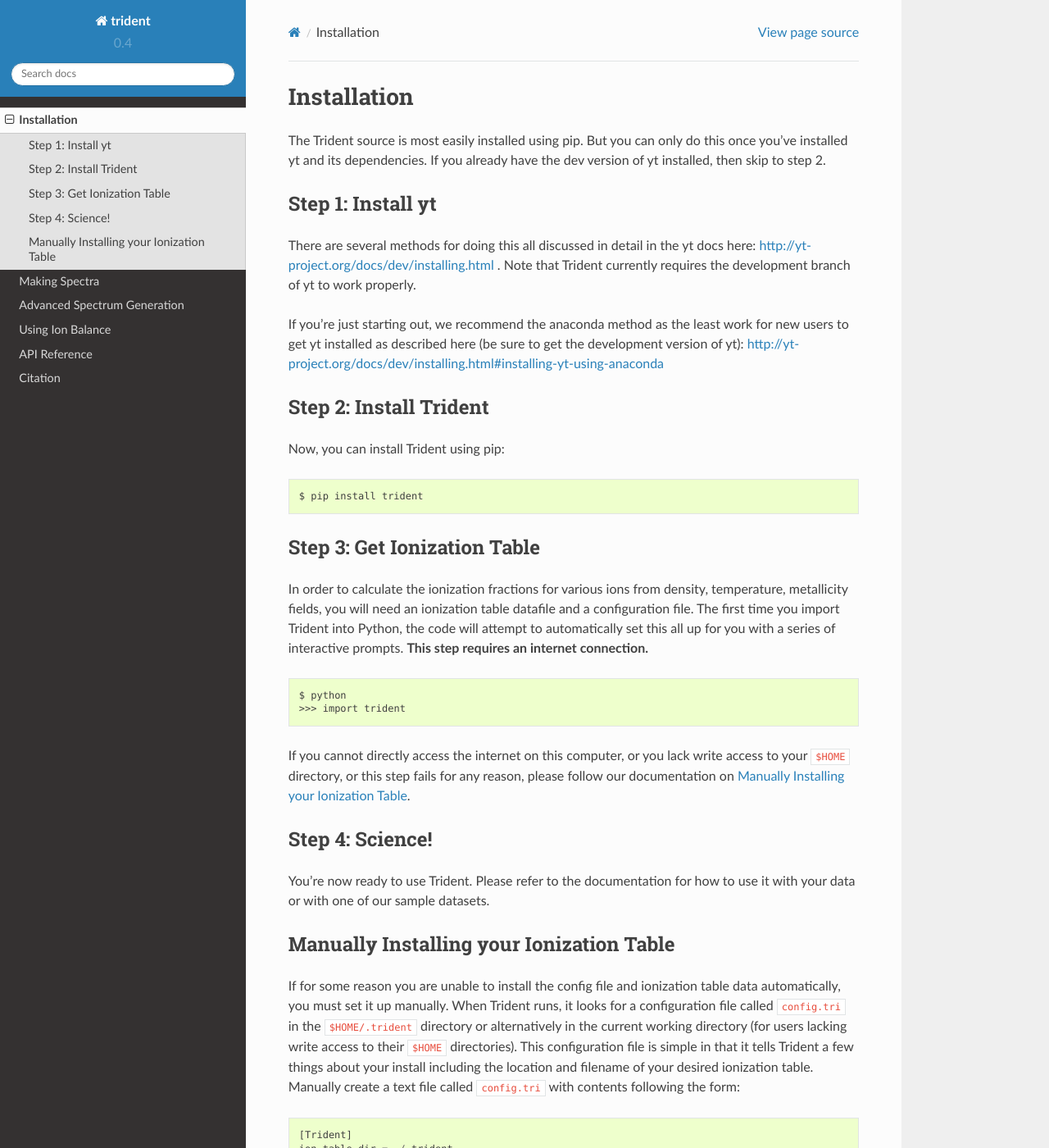
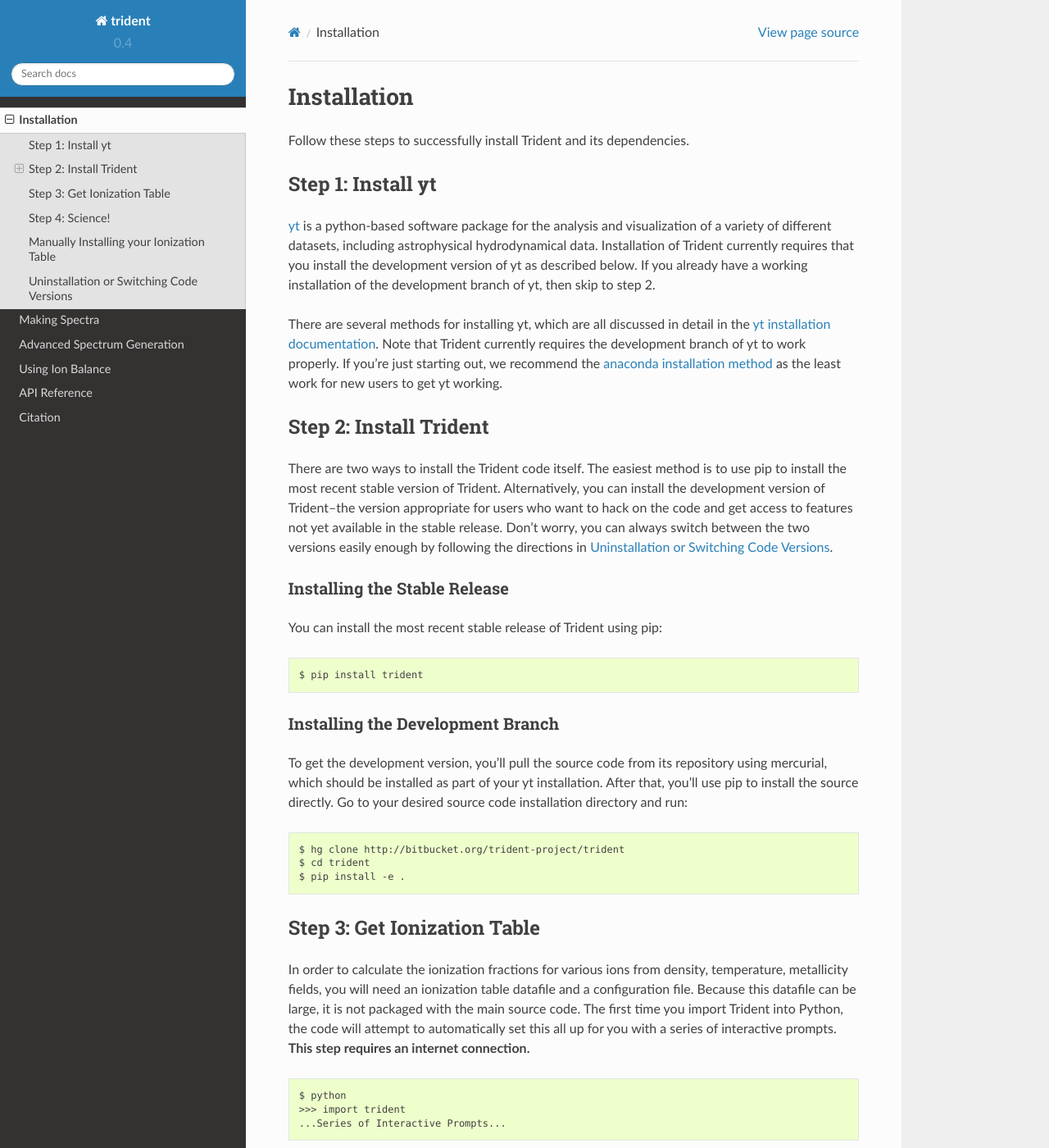
Before and after one commit to trident-project/trident, a Sphinx documentation site: the page built from doc/source/installation.rst, in a window 1280 px wide and 1400 px high. Shown: the whole window at 82% size. Built offline with Sphinx 7.4.7 and the Read the Docs theme 2.0.0, drawn with Linux system fonts in a browser that asks for light colours; some of the changed text lies outside the part shown.

Commit message:
Updating installation documentation to include how to install dev version of code.

```diff
--- a/doc/source/installation.rst
+++ b/doc/source/installation.rst
@@ -1,41 +1,67 @@
 .. _installation:
 
 Installation
-------------
+============
 
-The Trident source is most easily installed using pip.  But you can only
-do this once you've installed yt and its dependencies.  If you already have
-the dev version of yt installed, then skip to step 2.
-
+Follow these steps to successfully install Trident and its dependencies.
 
 Step 1: Install yt
-^^^^^^^^^^^^^^^^^^
+------------------
 
-There are several methods for doing this all discussed in detail in the yt
-docs here: http://yt-project.org/docs/dev/installing.html .
-Note that Trident currently requires the development branch of yt to work
-properly.
+`yt <http://yt-project.org>`_ is a python-based software package for the
+analysis and visualization of a variety of different datasets, including
+astrophysical hydrodynamical data.  Installation of Trident currently
+requires that you install the development version of yt as described below.
+If you already have a working installation of the development branch of yt,
+then skip to step 2.
 
-If you're just starting out, we recommend the anaconda method as the least
-work for new users to get yt installed as described here (be sure to get
-the development version of yt):
-http://yt-project.org/docs/dev/installing.html#installing-yt-using-anaconda
+There are several methods for installing yt, which are all discussed in
+detail in the `yt installation documentation
+<http://yt-project.org/docs/dev/installing.html>`_.  Note that Trident
+currently requires the development branch of yt to work properly.
+If you're just starting out, we recommend the `anaconda installation method
+<http://yt-project.org/docs/dev/installing.html#installing-yt-using-anaconda>`_
+as the least work for new users to get yt working.
 
+.. _install-trident:
 
 Step 2: Install Trident
-^^^^^^^^^^^^^^^^^^^^^^^
+-----------------------
 
-Now, you can install Trident using pip::
+There are two ways to install the Trident code itself.  The easiest
+method is to use pip to install the most recent stable version of Trident.
+Alternatively, you can install the development version of Trident--the version
+appropriate for users who want to hack on the code and get access
+to features not yet available in the stable release.  Don't worry, you can
+always switch between the two versions easily enough by following the directions
+in :ref:`uninstallation`.
+
+Installing the Stable Release
+^^^^^^^^^^^^^^^^^^^^^^^^^^^^^
+
+You can install the most recent stable release of Trident using pip::
 
     $ pip install trident
 
+Installing the Development Branch
+^^^^^^^^^^^^^^^^^^^^^^^^^^^^^^^^^
+
+To get the development version, you'll pull the source code from its
+repository using mercurial, which should be installed as part of your yt
+installation.  After that, you'll use pip to install the source directly.
+Go to your desired source code installation directory and run::
+
+    $ hg clone http://bitbucket.org/trident-project/trident
+    $ cd trident
+    $ pip install -e .
 
 Step 3: Get Ionization Table
-^^^^^^^^^^^^^^^^^^^^^^^^^^^^
+----------------------------
 
 In order to calculate the ionization fractions for various ions from
 density, temperature, metallicity fields, you will need an ionization table
-datafile and a configuration file.  The first time you import Trident into
+datafile and a configuration file.  Because this datafile can be large, it is
+not packaged with the main source code.  The first time you import Trident into
 Python, the code will attempt to automatically set this all up for you with
 a series of interactive prompts.  **This step requires an internet connection.**
 
@@ -43,22 +69,24 @@ a series of interactive prompts.  **This step requires an internet connection.**
 
     $ python
     >>> import trident
+    ...Series of Interactive Prompts...
 
 If you cannot directly access the internet on this computer, or you lack write
 access to your ``$HOME`` directory, or this step fails for any reason, please
 follow our documentation on :ref:`manual-config`.
 
 Step 4: Science!
-^^^^^^^^^^^^^^^^
+----------------
 
-You're now ready to use Trident.  Please refer to the documentation for how
-to use it with your data or with one of our sample datasets.
+Congratulations, you're now ready to use Trident!  Please refer to the
+documentation for how to use it with your data or with one of our sample
+datasets.
 
 
 .. _manual-config:
 
 Manually Installing your Ionization Table
-^^^^^^^^^^^^^^^^^^^^^^^^^^^^^^^^^^^^^^^^^
+-----------------------------------------
 
 If for some reason you are unable to install the config file and ionization
 table data automatically, you must set it up manually.  When Trident runs,
@@ -88,3 +116,28 @@ session::
     >>> import trident
 
 If this fails or you have additional problems, please contact our mailing list.
+
+.. _uninstallation:
+
+Uninstallation or Switching Code Versions
+-----------------------------------------
+
+Uninstallation of the Trident source code is easy.  If you installed the
+stable version of the code via pip, just run::
+
+    $ pip uninstall trident
+
+If you installed the dev version of Trident, you'll have to delete the source
+as well::
+
+    $ pip uninstall trident
+    $ rm -rf /path/to/trident/source
+
+If you want to switch between the two stable and development versions, just
+*uninstall* your version of the code as above, and then install the desired
+version as described in :ref:`install-trident`
+
+To fully remove the code from your system, remember to remove any ion table
+datafiles you may have downloaded in your ``$HOME/.trident`` directory,
+and follow the instructions for how to `uninstall yt
+<http://yt-project.org/docs/dev/installing.html>`_.
```
